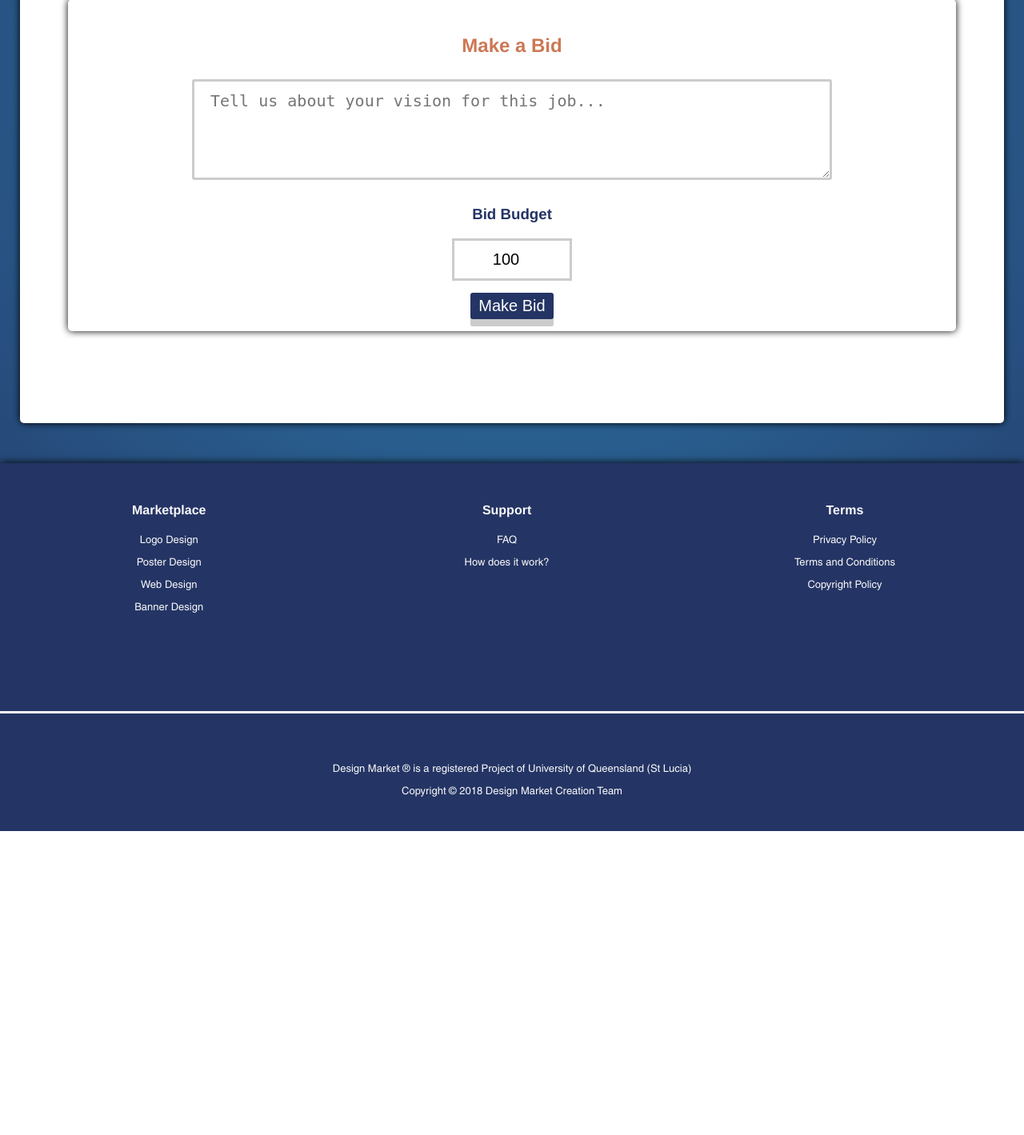
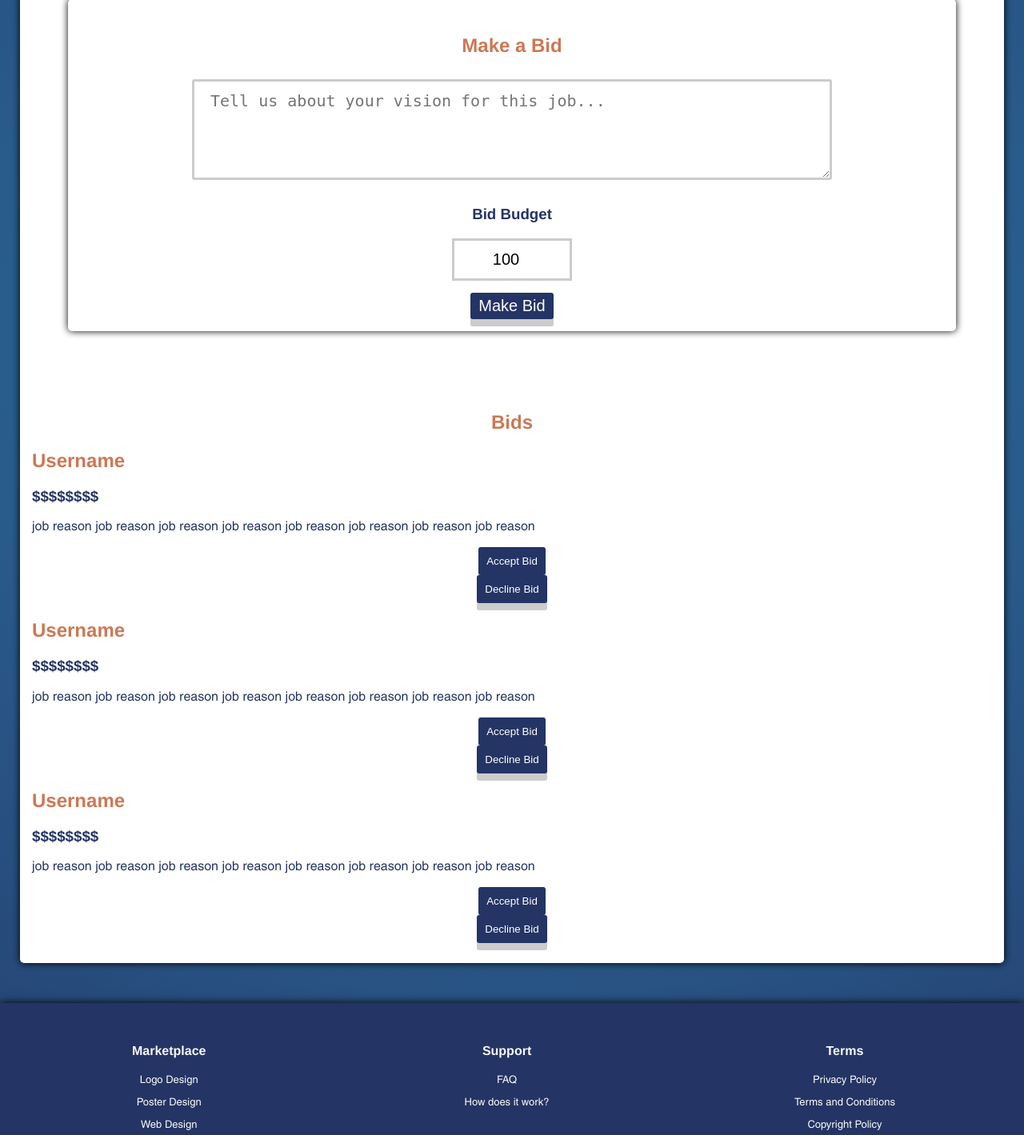
Before and after one commit to SuperSheaff/Design-Market, a PHP site: page /jobPost.php in a window 1280 px wide. Shown: the part 878-2297 px from the top of the page at 80% size. Before the commit the page ends 1917 px from the top, so only its background shows below. Run offline with PHP 8.4, Linux system fonts and the light colour scheme.

Commit message:
Update jobPost.php

```diff
--- a/designMarket/jobPost.php
+++ b/designMarket/jobPost.php
@@ -66,9 +66,53 @@
 
             <div id="bidSection">
 
+                <h2 style="text-align: center;">Bids</h2>
+
                 <div id="userBid">
 
+                    <div id="bidInfo">
+                        <h2>Username</h2>
+                        <h3>$$$$$$$$</h3>
+                        <p>job reason job reason job reason job reason job reason job reason job reason job reason </p>
+                    </div>
+
+                    <div id="bidOptions">
+                        <button style="padding: 10px;">Accept Bid</button>
+                        <button style="padding: 10px;">Decline Bid</button>
+                    </div>
+
                 </div>
+
+                <div id="userBid">
+
+                    <div id="bidInfo">
+                        <h2>Username</h2>
+                        <h3>$$$$$$$$</h3>
+                        <p>job reason job reason job reason job reason job reason job reason job reason job reason </p>
+                    </div>
+
+                    <div id="bidOptions">
+                        <button style="padding: 10px;">Accept Bid</button>
+                        <button style="padding: 10px;">Decline Bid</button>
+                    </div>
+
+                </div>
+
+                <div id="userBid" style="margin-bottom: 10px;">
+
+                    <div id="bidInfo">
+                        <h2>Username</h2>
+                        <h3>$$$$$$$$</h3>
+                        <p>job reason job reason job reason job reason job reason job reason job reason job reason </p>
+                    </div>
+
+                    <div id="bidOptions">
+                        <button style="padding: 10px;">Accept Bid</button>
+                        <button style="padding: 10px;">Decline Bid</button>
+                    </div>
+
+                </div>
+
             </div>
 
         </div>
```
